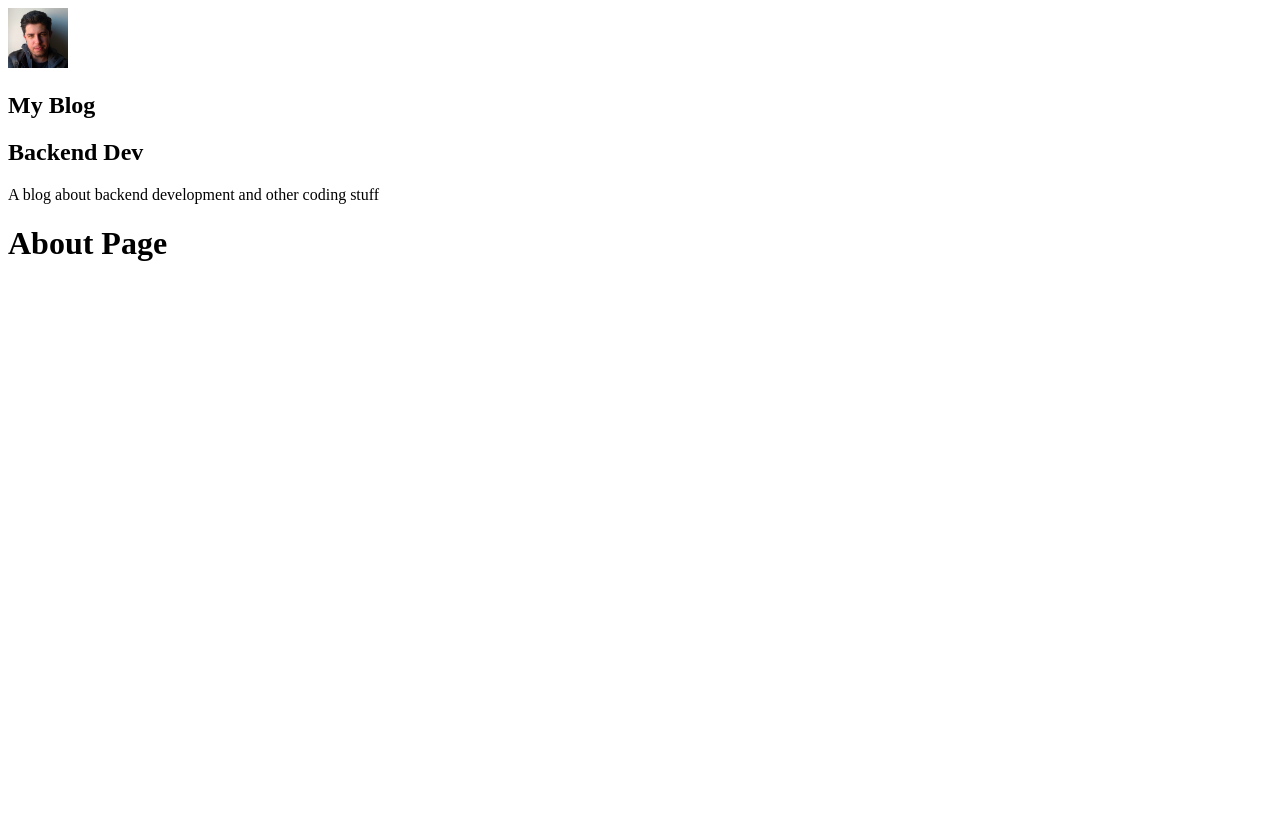
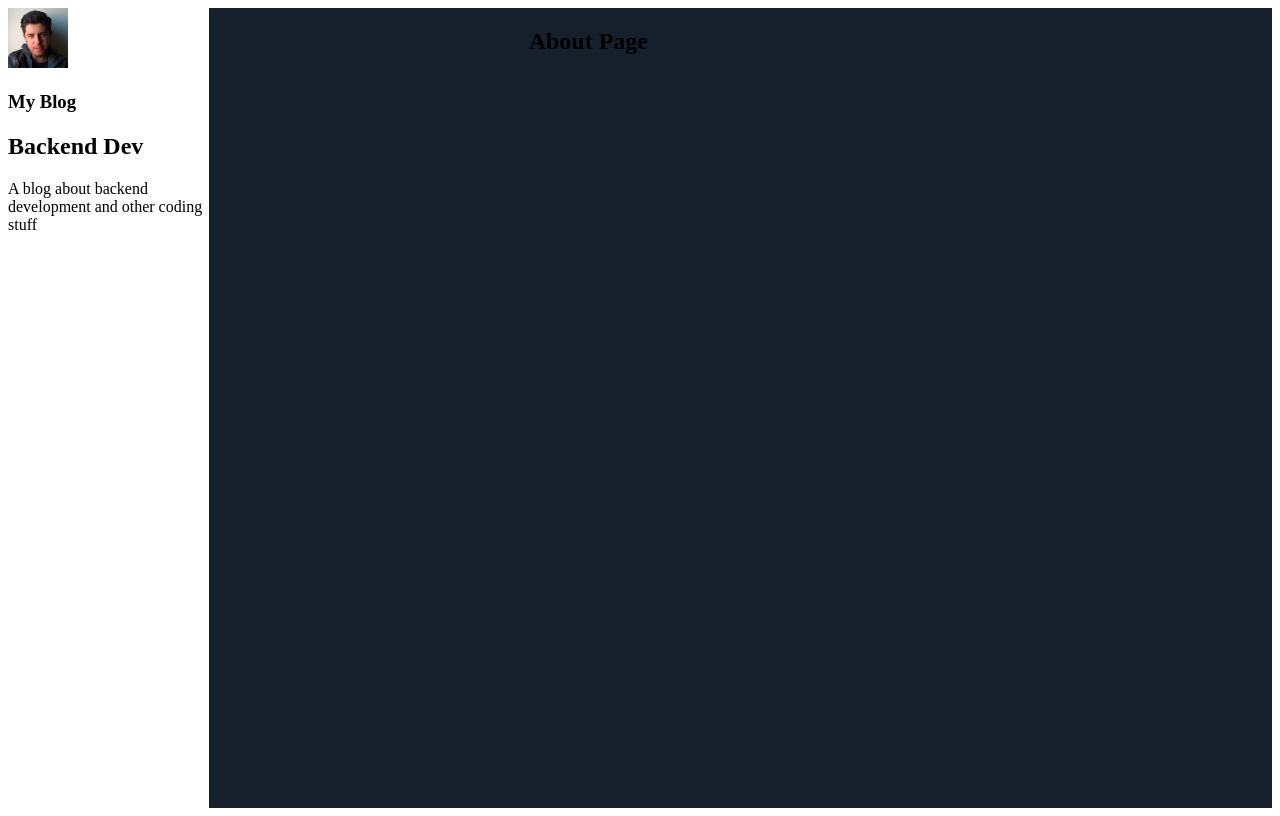
Before and after one commit to Lucas-Dalamarta/My-Blog-Old, a Gatsby site: page /about in a window 1280 px wide. Built offline with nearby package versions, Linux system fonts and the light colour scheme; Gatsby itself is replaced by a stand-in of ours.

Commit message:
Created new components\Layout folder and moved Layout to there, also, adjusted imports of it

```diff
--- /dev/null
+++ b/src/components/Layout/index.js
@@ -0,0 +1,33 @@
+import React from "react"
+import PropTypes from "prop-types"
+import Profile from "../Profile"
+
+import styled from 'styled-components'
+
+const LayoutWrapper = styled.section`
+  display: flex;
+`
+
+const LayoutMain = styled.main`
+  background: #16202c;
+  min-height: 100vh;
+  padding: 0 3.75rem 0 20rem;
+  width: 100%;
+`
+
+const Layout = ({ children }) => {
+  return (
+    <LayoutWrapper>
+      <aside>
+        <Profile />
+      </aside>
+      <LayoutMain>{children}</LayoutMain>
+    </LayoutWrapper>
+  )
+}
+
+Layout.propTypes = {
+  children: PropTypes.node.isRequired,
+}
+
+export default Layout
--- a/src/components/layout.js
+++ /dev/null
@@ -1,20 +0,0 @@
-import React from "react"
-import PropTypes from "prop-types"
-import Profile from "./Profile"
-
-const Layout = ({ children }) => {
-  return (
-    <>
-      <aside>
-        <Profile/>
-      </aside>
-      <main>{children}</main>
-    </>
-  )
-}
-
-Layout.propTypes = {
-  children: PropTypes.node.isRequired,
-}
-
-export default Layout
--- a/src/pages/404.js
+++ b/src/pages/404.js
@@ -1,6 +1,6 @@
 import React from "react"
 
-import Layout from "../components/layout"
+import Layout from "../components/Layout"
 import SEO from "../components/seo"
 
 const NotFoundPage = () => (
--- a/src/pages/about.js
+++ b/src/pages/about.js
@@ -1,6 +1,6 @@
 import React from 'react'
 
-import Layout from "../components/layout"
+import Layout from "../components/Layout"
 import SEO from "../components/seo"
 
 const AboutPage = () => (
--- a/src/pages/index.js
+++ b/src/pages/index.js
@@ -1,6 +1,6 @@
 import React from "react"
 
-import Layout from "../components/layout"
+import Layout from "../components/Layout"
 import SEO from "../components/seo"
 
 const IndexPage = () => (
```
